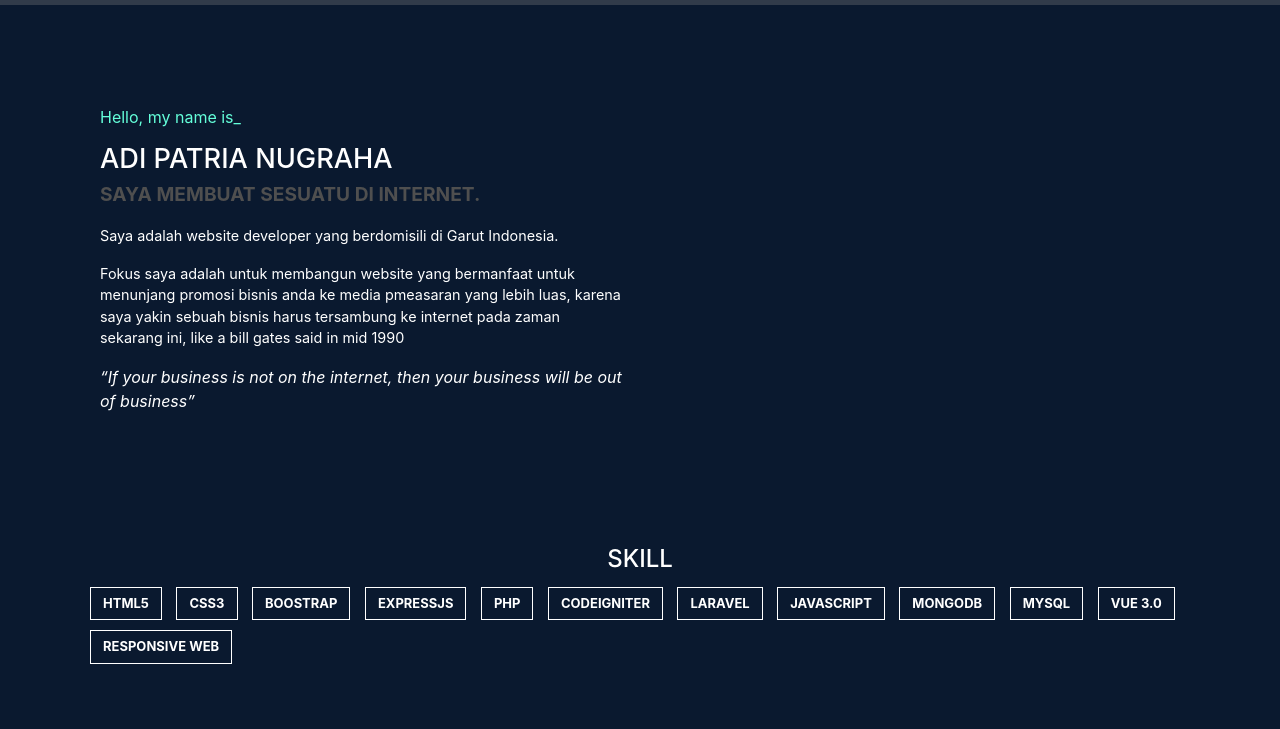
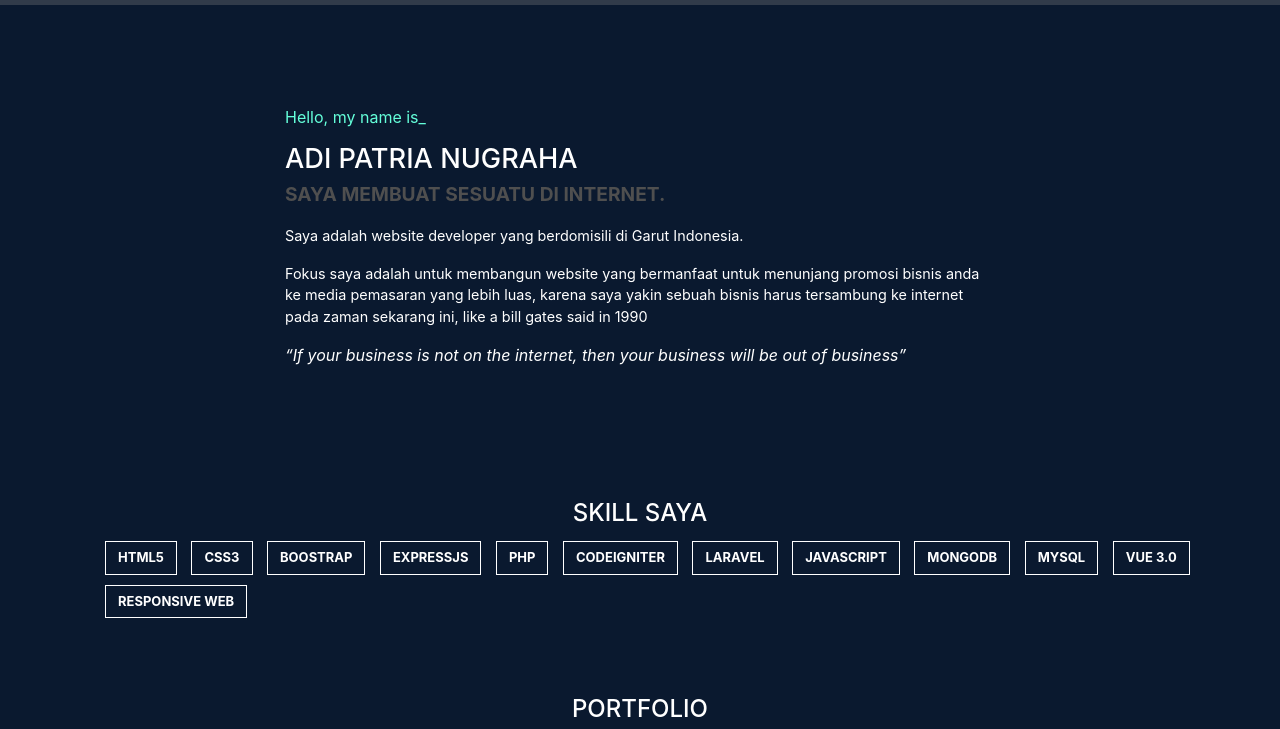
Before and after one commit to addrianx/addrianx.github.io, a website: page index.html in a window 1280 px wide. Shown: the part 71-800 px from the top of the page. Drawn offline with nearby package versions, Linux system fonts and the light colour scheme.

Commit message:
Fix Column dan Ukuran Font

```diff
--- a/index.html
+++ b/index.html
@@ -44,16 +44,16 @@
 
     <section id="home">
         <div class="jumbotron my-name">
-            <div class="row">
-                <div class="col-12">
+            <div class="row justify-content-center">
+                <div class="col-12 col-xl-8">
                     <p class="glow-green">Hello, my name is_</p>
                     <h2 class="my-name-title">ADI PATRIA NUGRAHA</h2>
                     <p class="about-my-name">Saya membuat sesuatu di internet.</p>
                 </div>
-                <div class="col-12 col-md-6 my-description">
+                <div class="col-12 col-xl-8 my-description">
                     <p>Saya adalah website developer yang berdomisili di Garut Indonesia.</p>
-                    <p>Fokus saya adalah untuk membangun website yang bermanfaat untuk menunjang promosi bisnis anda ke media pmeasaran yang lebih luas, karena saya yakin sebuah bisnis harus tersambung ke internet pada zaman sekarang ini, like a bill gates
-                        said in mid 1990</p>
+                    <p>Fokus saya adalah untuk membangun website yang bermanfaat untuk menunjang promosi bisnis anda ke media pemasaran yang lebih luas, karena saya yakin sebuah bisnis harus tersambung ke internet pada zaman sekarang ini, like a bill gates
+                        said in 1990</p>
                     <span class="quotes">“If your business is not on the internet, then your business will be out of business”</span>
                 </div>
             </div>
@@ -66,10 +66,11 @@
         <div class="container">
             <div class="row">
 
-                <div class="col-12 text-center">
-                    <h4 text-uppercase>Skill</h4>
+                <div class="col-12 col-md-10 col-lg-12 text-center">
+                    <h4 class="text-uppercase">Skill Saya</h4>
                 </div>
 
+                <div class="col-12 col-lg-10 col-xl-12 justify-content-center">
                     <div class="list-skills">
                         <ul>
                             <li><button class="btn btn-primary btn-skills">HTML5</button></li>
@@ -85,6 +86,7 @@
                             <li><button class="btn btn-primary btn-skills">Vue 3.0</button></li>
                             <li><button class="btn btn-primary btn-skills">RESPONSIVE web</button></li>
                         </ul>
+                    </div>
                 </div>
 
             </div>
--- /dev/null
+++ b/package.json
@@ -0,0 +1,5 @@
+{
+  "dependencies": {
+    "node-sass": "^9.0.0"
+  }
+}
```
Also changed, not shown: 1 other file. Lines whose indentation alone changed are shown as unchanged.
